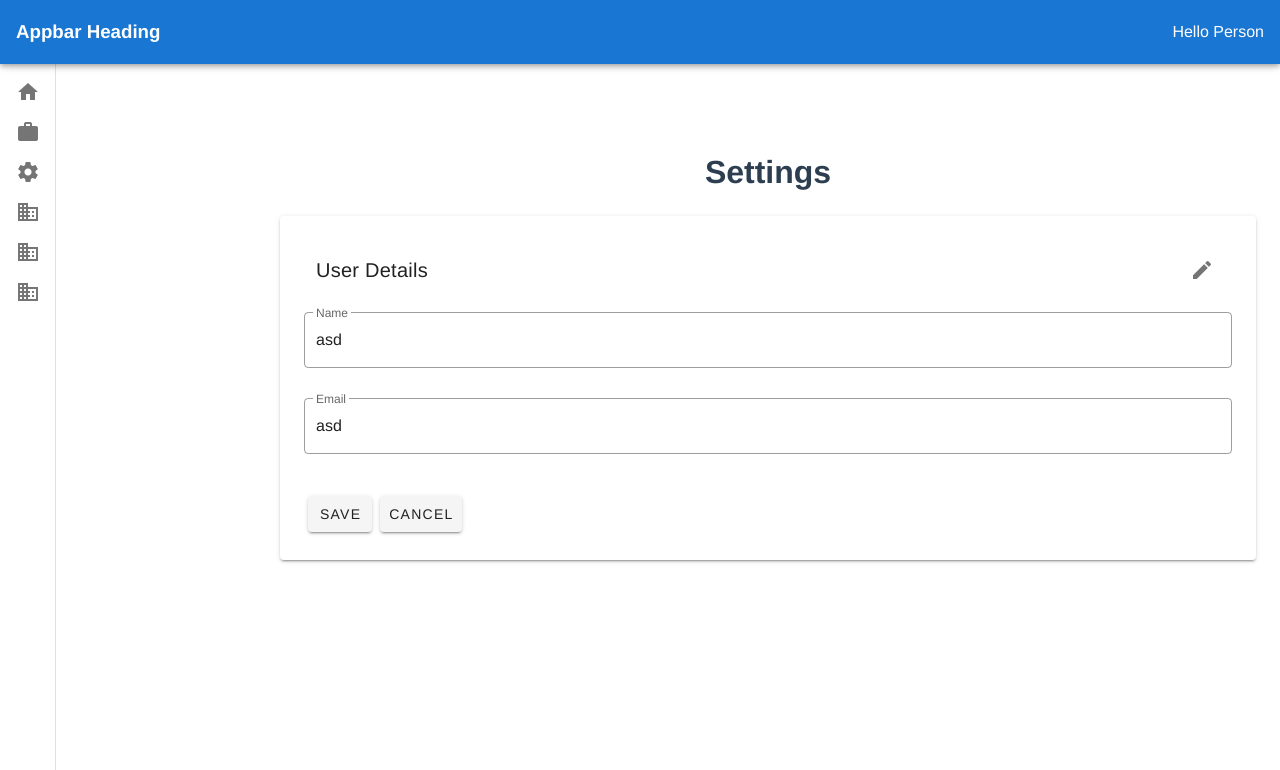
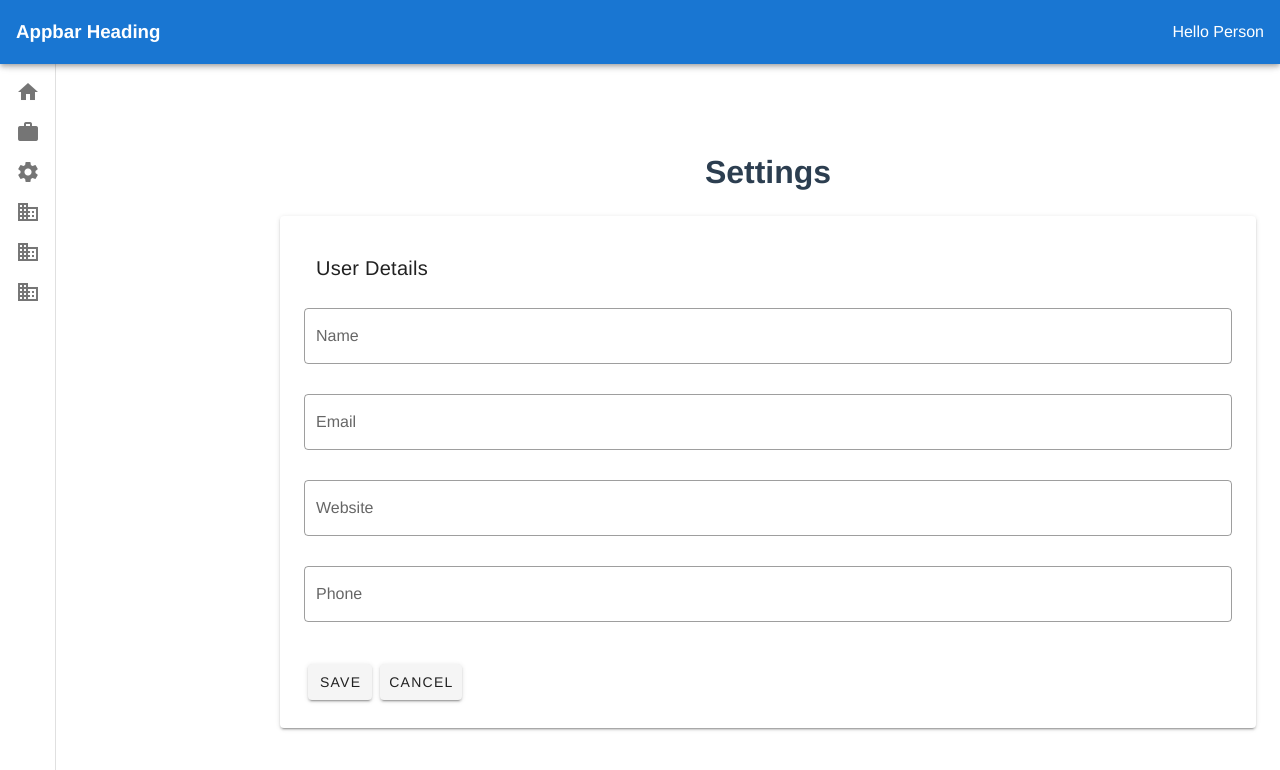
Before and after one commit to plasmatech8/vue-practice, a Vue app in the folder 05_vue_practice_plus_2/: page /settings in a window 1280 px wide. Both pictures are taken after a click on the button "edit". Shown: the top 770 px of the page. Built offline with nearby package versions, Linux system fonts and the light colour scheme; no server answers.

Commit message:
Added basic vuex store, updated SettingsPage

```diff
--- a/05_vue_practice_plus_2/src/App.vue
+++ b/05_vue_practice_plus_2/src/App.vue
@@ -3,6 +3,17 @@
     <router-view />
   </v-app>
 </template>
+
+<script>
+import { mapActions } from "vuex";
+
+export default {
+  methods: mapActions(["fetchUser"]),
+  created() {
+    this.fetchUser();
+  },
+};
+</script>
 
 <style lang="postcss" scoped>
 #app {
--- /dev/null
+++ b/05_vue_practice_plus_2/src/components/UserDetailsPanel.vue
@@ -0,0 +1,97 @@
+<template>
+  <v-card class="pa-5">
+    <v-card-title class="mb-5">
+      <span>User Details</span>
+      <v-btn v-if="!editing" icon class="ml-auto" @click="editMode">
+        <v-icon>edit</v-icon>
+      </v-btn>
+    </v-card-title>
+
+    <v-card-text>
+      <v-form>
+        <!-- Name -->
+        <v-row>
+          <v-text-field
+            label="Name"
+            outlined
+            :disabled="!editing"
+            v-model="cachedUser.name"
+          ></v-text-field>
+        </v-row>
+        <!-- Email -->
+        <v-row>
+          <v-text-field
+            label="Email"
+            outlined
+            :disabled="!editing"
+            v-model="cachedUser.email"
+          ></v-text-field>
+        </v-row>
+        <!-- Website -->
+        <v-row>
+          <v-text-field
+            label="Website"
+            outlined
+            :disabled="!editing"
+            v-model="cachedUser.website"
+          ></v-text-field>
+        </v-row>
+        <!-- Phone -->
+        <v-row>
+          <v-text-field
+            label="Phone"
+            outlined
+            :disabled="!editing"
+            v-model="cachedUser.phone"
+          ></v-text-field>
+        </v-row>
+      </v-form>
+    </v-card-text>
+
+    <v-card-actions v-if="editing">
+      <v-btn @click="saveEdit">Save</v-btn>
+      <v-btn @click="cancelEdit">Cancel</v-btn>
+    </v-card-actions>
+  </v-card>
+</template>
+
+<script>
+import { mapGetters, mapActions, mapMutations } from "vuex";
+
+export default {
+  data() {
+    return {
+      cachedUser: {},
+      editing: false,
+    };
+  },
+  methods: {
+    editMode() {
+      this.editing = true;
+    },
+    saveEdit() {
+      this.setUser(this.cachedUser);
+      this.cancelEdit();
+    },
+    cancelEdit() {
+      this.editing = false;
+      this.cachedUser = Object.assign({}, this.user); // clone object
+    },
+    ...mapActions(["fetchUser"]),
+    ...mapMutations(["setUser"]),
+  },
+  computed: {
+    ...mapGetters(["user"]),
+  },
+  created() {
+    // Note: fetchUser is executed in App.vue
+    // Initialised cached user for editing (after 1s so store can load)
+    setTimeout(() => {
+      this.cancelEdit();
+    }, 500);
+  },
+};
+</script>
+
+<style scoped>
+</style>
--- /dev/null
+++ b/05_vue_practice_plus_2/src/store/index.js
@@ -0,0 +1,11 @@
+import Vuex from 'vuex';
+import Vue from 'vue';
+import user from './modules/user';
+
+Vue.use(Vuex);
+
+export default new Vuex.Store({
+    modules: {
+        user
+    }
+});
--- /dev/null
+++ b/05_vue_practice_plus_2/src/store/modules/user.js
@@ -0,0 +1,31 @@
+
+const state = {
+    user: {
+
+    }
+}
+
+const getters = {
+    user: (state) => state.user
+}
+
+const actions = {
+    async fetchUser({ commit }) {
+        const response = await fetch('https://jsonplaceholder.typicode.com/users/7')
+        const data = await response.json()
+        console.log(data)
+        console.log(commit)
+        commit('setUser', data)
+    }
+}
+
+const mutations = {
+    setUser: (state, user) => (state.user = user)
+}
+
+export default {
+    state,
+    getters,
+    actions,
+    mutations
+}
--- a/05_vue_practice_plus_2/src/views/SettingsPage.vue
+++ b/05_vue_practice_plus_2/src/views/SettingsPage.vue
@@ -5,64 +5,16 @@
       <h1 class="mb-5">Settings</h1>
 
       <!-- User Details Panel -->
-      <v-card class="pa-5">
-        <v-card-title class="mb-5">
-          <span>User Details</span>
-          <v-btn icon class="ml-auto" @click="editMode">
-            <v-icon>edit</v-icon>
-          </v-btn>
-        </v-card-title>
-
-        <v-card-text>
-          <v-form>
-            <v-row>
-              <v-text-field
-                label="Name"
-                outlined
-                :disabled="!editing"
-                value="asd"
-              ></v-text-field>
-            </v-row>
-            <v-row>
-              <v-text-field
-                label="Email"
-                outlined
-                :disabled="!editing"
-                value="asd"
-              ></v-text-field>
-            </v-row>
-          </v-form>
-        </v-card-text>
-
-        <v-card-actions v-if="editing">
-          <v-btn @click="saveEdit">Save</v-btn>
-          <v-btn @click="cancelEdit">Cancel</v-btn>
-        </v-card-actions>
-      </v-card>
+      <UserDetailsPanel />
     </v-container>
   </div>
 </template>
 
 <script>
+import UserDetailsPanel from "../components/UserDetailsPanel.vue";
+
 export default {
-  data() {
-    return {
-      currentUser: {},
-      cachedUser: {},
-      editing: false,
-    };
-  },
-  methods: {
-    editMode() {
-      this.editing = true;
-    },
-    saveEdit() {
-      this.editing = false;
-    },
-    cancelEdit() {
-      this.editing = false;
-    },
-  },
+  components: { UserDetailsPanel },
 };
 </script>
 
```
Also changed, not shown: 05_vue_practice_plus_2/src/main.js (+5 -2 lines), 1 other file (tests, documents, lock files or other folders).
